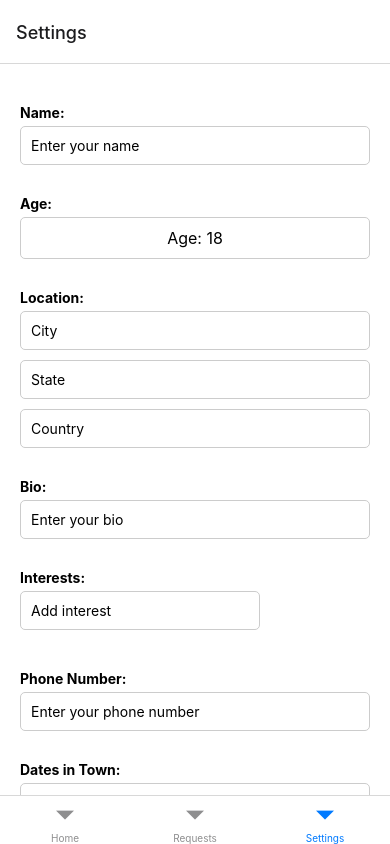
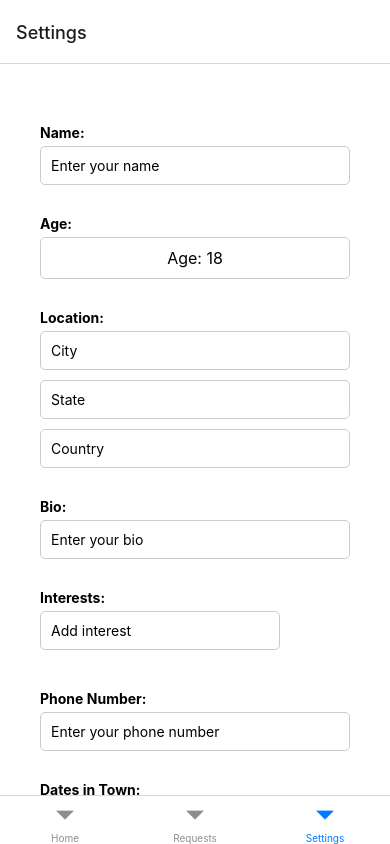
Before and after one commit to armaanchak0914/HTM-Tours-App, a React Native app: screen /Settings in a window 390 px wide. Built offline with nearby package versions, Linux system fonts and the light colour scheme.

Commit message:
fixed scrollable thing

```diff
--- a/pages/SettingsPage.js
+++ b/pages/SettingsPage.js
@@ -1,5 +1,5 @@
 import React, { useState } from 'react';
-import { View, Text, TextInput, StyleSheet, Button, Modal, TouchableOpacity, DatePickerAndroid } from 'react-native';
+import { ScrollView, View, Text, TextInput, StyleSheet, Button, Modal, TouchableOpacity } from 'react-native';
 import { Picker } from '@react-native-picker/picker';
 
 function SettingsPage({ userType }) {
@@ -46,6 +46,7 @@ function SettingsPage({ userType }) {
   };
 
   return (
+    <ScrollView style={styles.container}>
     <View style={styles.container}>
       {/* Name */}
       <Text style={styles.label}>Name:</Text>
@@ -189,6 +190,7 @@ function SettingsPage({ userType }) {
       {/* Submit Button */}
       <Button title="Submit" onPress={handleSubmit} />
     </View>
+    </ScrollView>
   );
 }
 
```
